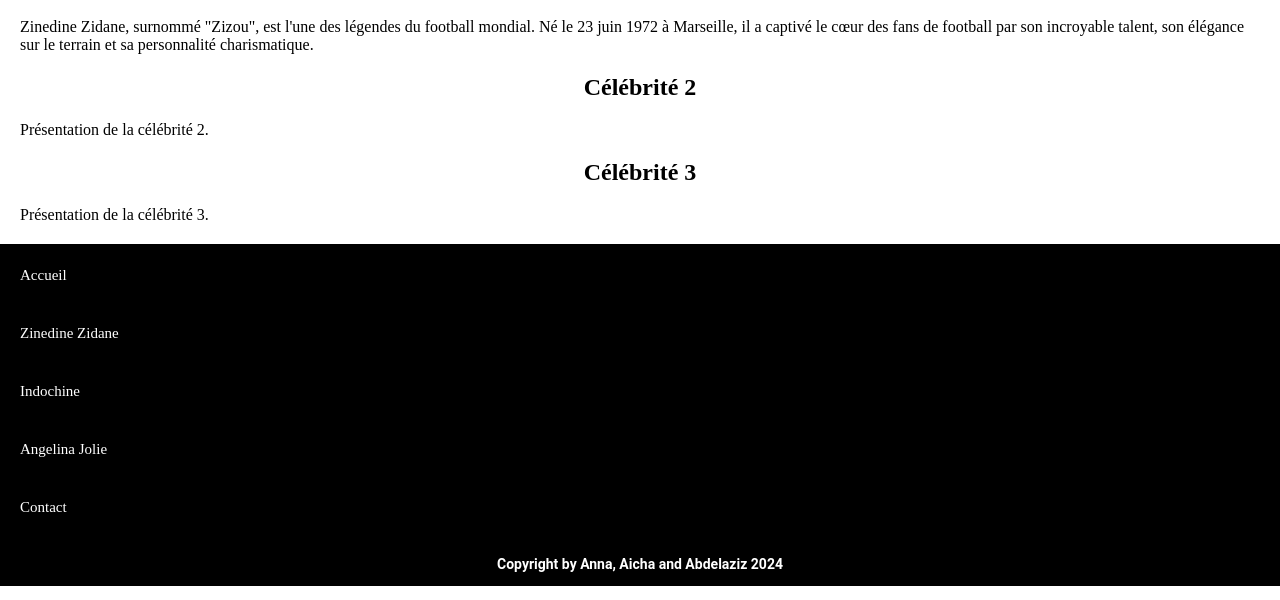
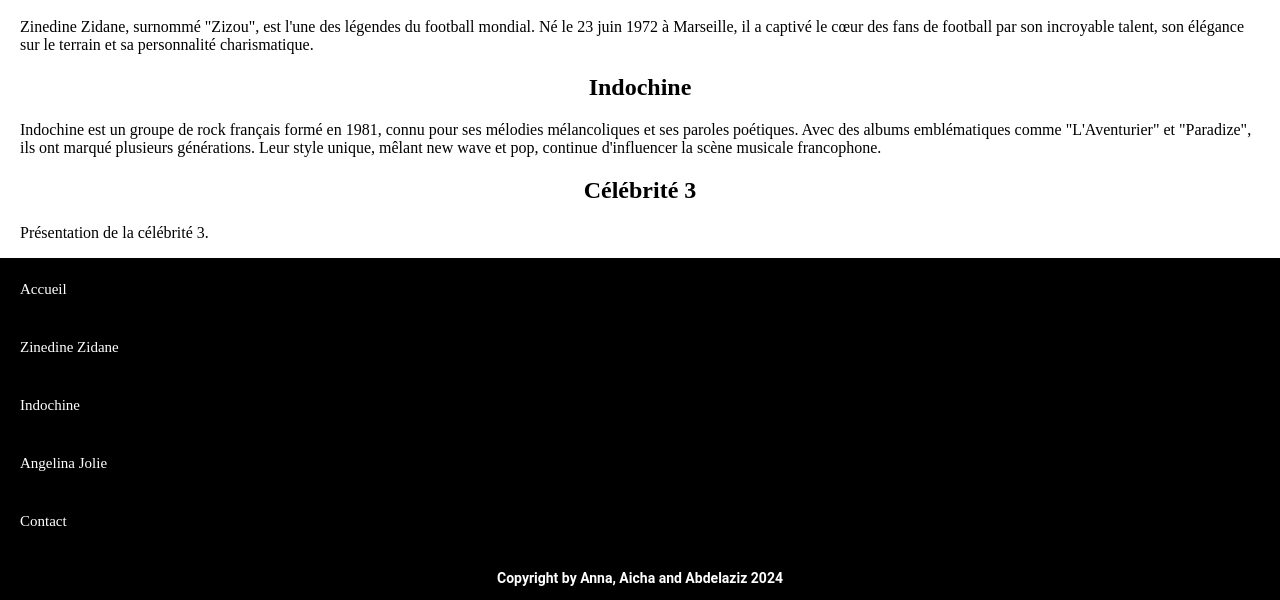
Before and after one commit to abdelaziz-bensenouci/fansite, a plain HTML site: page index.html in a window 1280 px wide. Shown: the part 214-814 px from the top of the page. Drawn offline with Linux system fonts and the light colour scheme.

Commit message:
ajout de la présentaion de Indochine dans le "sommaire"

```diff
--- a/index.html
+++ b/index.html
@@ -52,8 +52,11 @@
                 son élégance sur le terrain et sa personnalité charismatique.</p>
         </section>
         <section>
-            <h2>Célébrité 2</h2>
-            <p>Présentation de la célébrité 2.</p>
+            <h2>Indochine</h2>
+            <p>Indochine est un groupe de rock français formé en 1981, connu pour ses mélodies
+                mélancoliques et ses paroles poétiques. Avec des albums emblématiques comme "L'Aventurier"
+                et "Paradize", ils ont marqué plusieurs générations. Leur style unique, mêlant new wave et pop,
+                continue d'influencer la scène musicale francophone.</p>
         </section>
         <section>
             <h2>Célébrité 3</h2>
```
